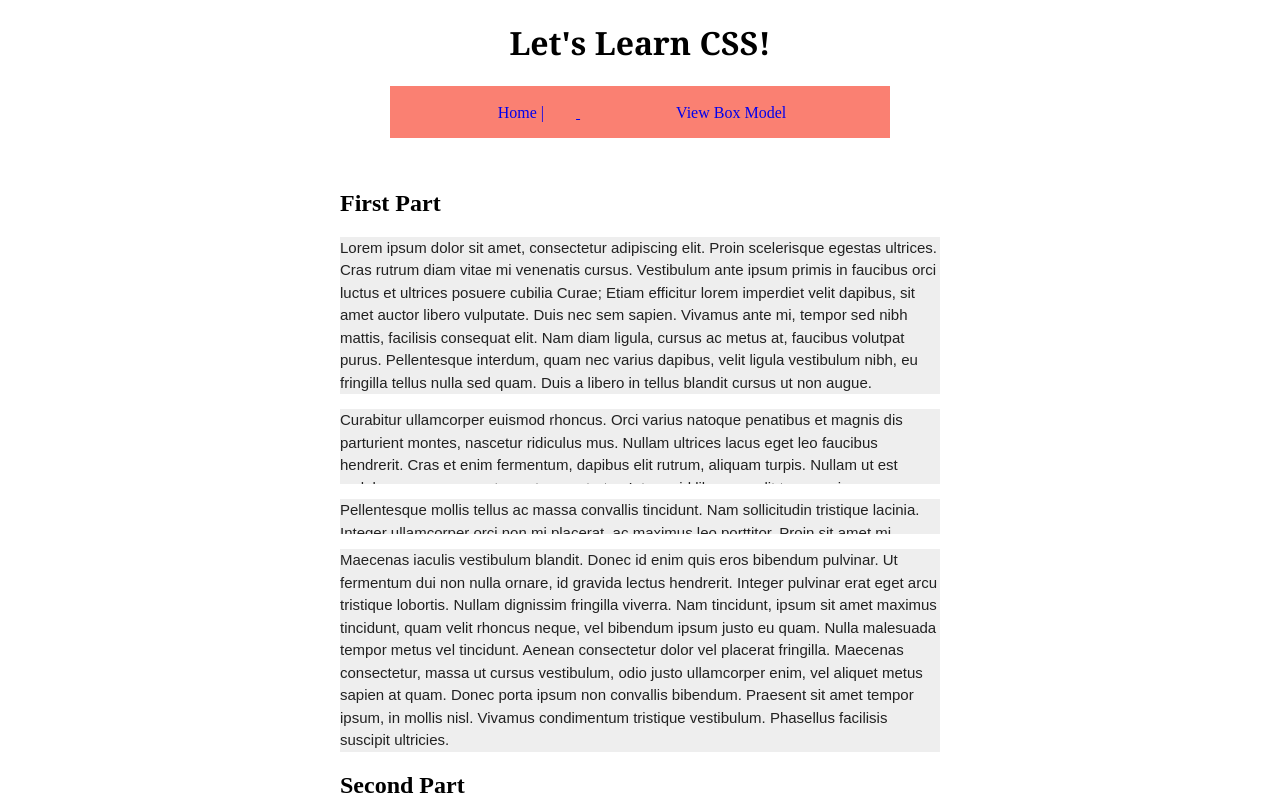
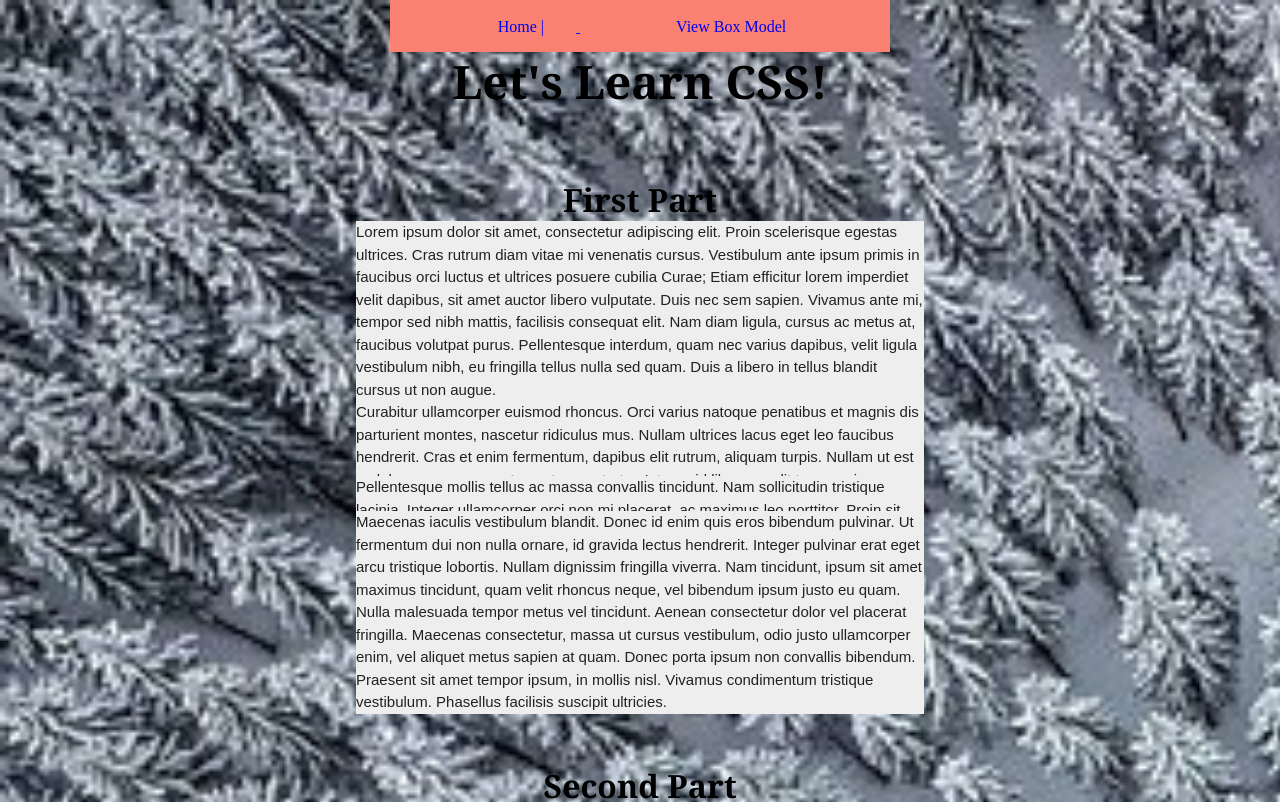
Before and after one commit to Triple0/Let-s-learn-css, a plain HTML site: page index.html in a window 1280 px wide. Shown: the top 802 px of the page. Drawn offline with Linux system fonts and the light colour scheme.

Commit message:
Examples in CSS

```diff
--- a/css/main.css
+++ b/css/main.css
@@ -1,13 +1,40 @@
-h1 {
+
+* { /*Basic browser reset */
+    box-sizing: border-box;
+    margin: 0;
+    padding: 0;
+    font-size: 16px;
+}
+
+body {
+    background-image: url('../img/forrest-4747692_640.jpg');
+    background-size: cover; /* Cover the whole element*/
+    background-repeat: no-repeat; /* Show one of the images, instead of unlimited tiles*/
+
+}
+h1, h2 {
+    font-size: 46px;
     text-align : center;
     font-family: Georgia, 'Times New Roman', Times, serif;
+    padding-top: 50px;
+}
+
+h2 {
+    font-size: 32px;
+    padding-top: 16px 0;
 }
 
 nav {
     width: auto;
     max-width: 500px;
     background-color: salmon;
-    margin: 16px auto; /*16px - top and bottom auto - left and right*/
+    margin: 0 auto; /*16px - top and bottom auto - left and right*/
+    position: fixed;
+    top: 0px;
+    right: 0;
+    bottom: auto;
+    left: 0;
+
 }
 
 nav ul{
```
Also changed, not shown: img/chicken-4849979_640.jpg (added), img/forrest-4747692_640.jpg (added).
